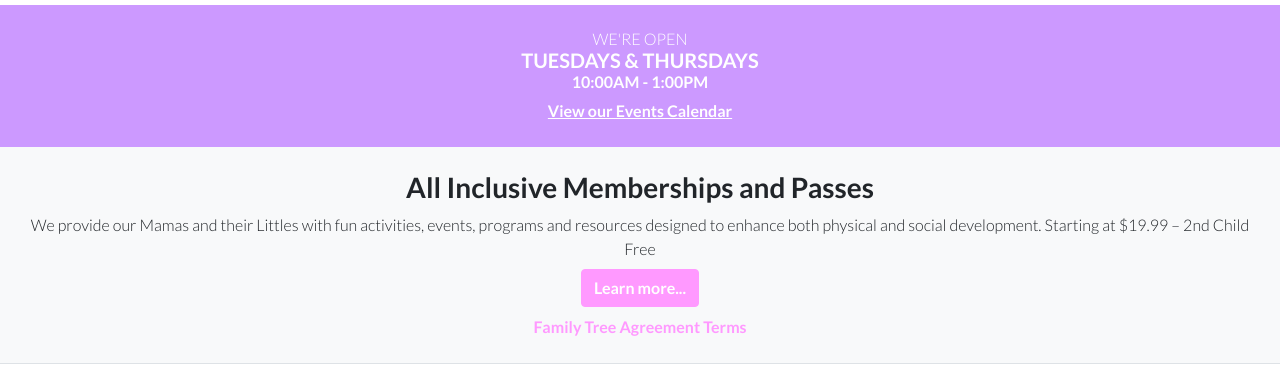
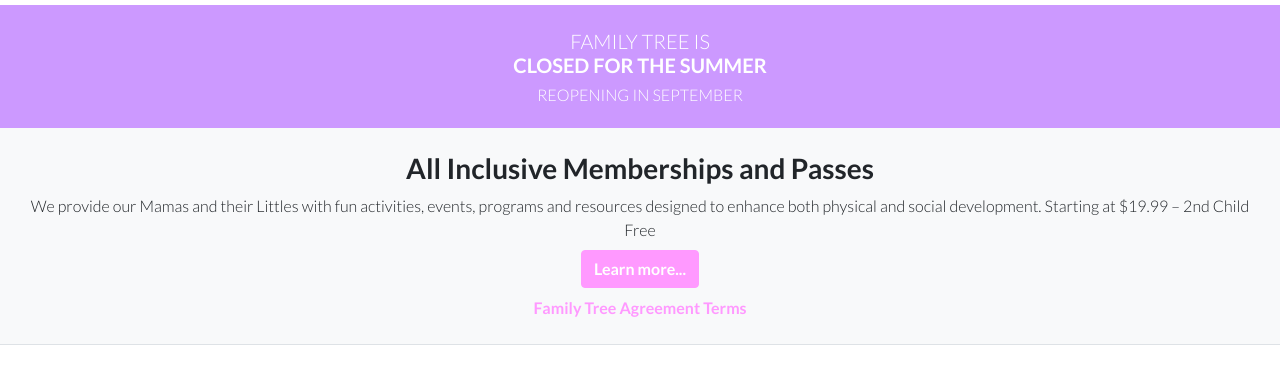
Before and after one commit to rcantin/tdc, a plain HTML site: page thefamilytree/index.html in a window 1280 px wide. Shown: the part 72-441 px from the top of the page. Drawn offline with nearby package versions, Linux system fonts and the light colour scheme; some packages are replaced by stand-ins of ours; a script that the page names is missing.

Commit message:
Family Tree banner updated with closed for the summer message

```diff
--- a/thefamilytree/_banner-slide.html
+++ b/thefamilytree/_banner-slide.html
@@ -18,10 +18,9 @@
 </div>
 
 <div class="bg-purple text-white text-center p-4">
-  <div class="font-weight-light text-uppercase h6 mb-0">We're Open</div>
-  <div class="font-weight-bold text-uppercase h5 mb-0">Tuesdays &amp; Thursdays</div>
-  <div class="font-weight-bold h6 text-nowrap">10:00AM - 1:00PM</div>
-  <div><a href="./calendar.html" class="text-white font-weight-bold"><u>View our Events Calendar</u></a></div>
+  <div class="font-weight-light text-uppercase h5 mb-0">Family Tree is</div>
+  <div class="font-weight-bold text-uppercase h5">Closed for the Summer</div>
+  <div class="font-weight-light text-uppercase h6 mb-0">Reopening in September</div>
 </div>
 
 <nav id="main-nav">
--- a/thefamilytree/banner.html
+++ b/thefamilytree/banner.html
@@ -24,8 +24,7 @@
 </nav>
 
 <div class="bg-purple text-white text-center p-4">
-  <div class="font-weight-light text-uppercase h6 mb-0">We're Open</div>
-  <div class="font-weight-bold text-uppercase h5 mb-0">Tuesdays &amp; Thursdays</div>
-  <div class="font-weight-bold h6 text-nowrap">10:00AM - 1:00PM</div>
-  <div><a href="./calendar.html" class="text-white font-weight-bold"><u>View our Events Calendar</u></a></div>
+  <div class="font-weight-light text-uppercase h5 mb-0">Family Tree is</div>
+  <div class="font-weight-bold text-uppercase h5">Closed for the Summer</div>
+  <div class="font-weight-light text-uppercase h6 mb-0">Reopening in September</div>
 </div>
```
Also changed, not shown: 1 other file.
